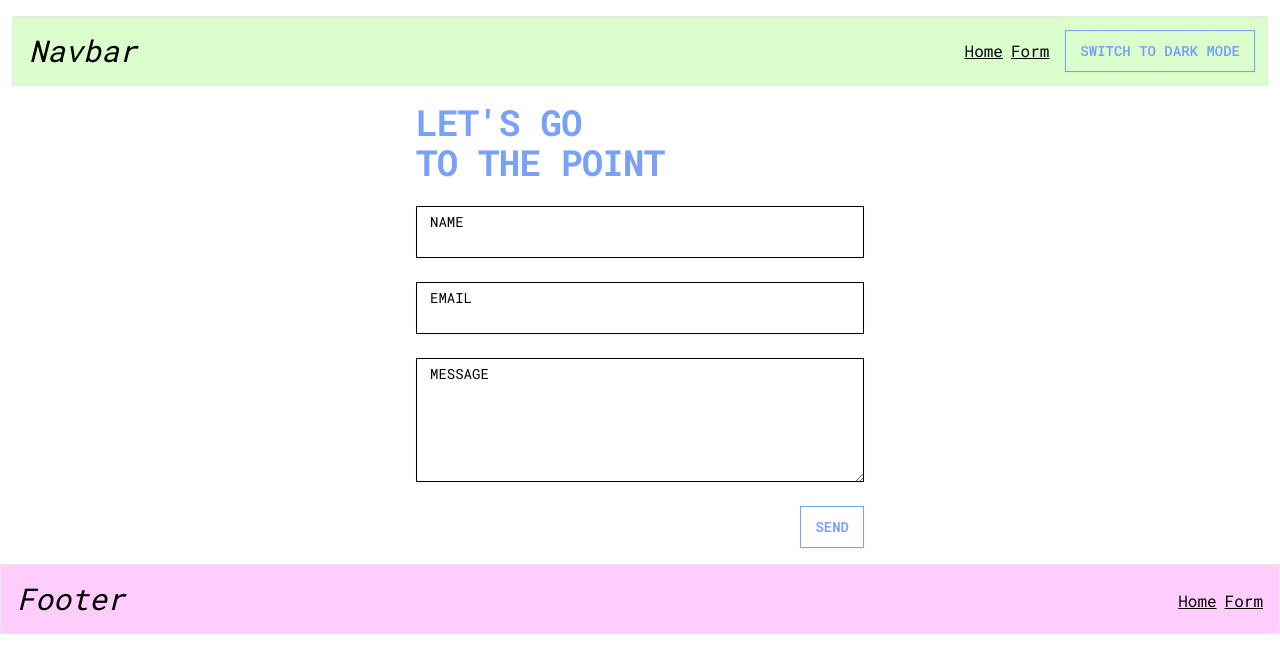
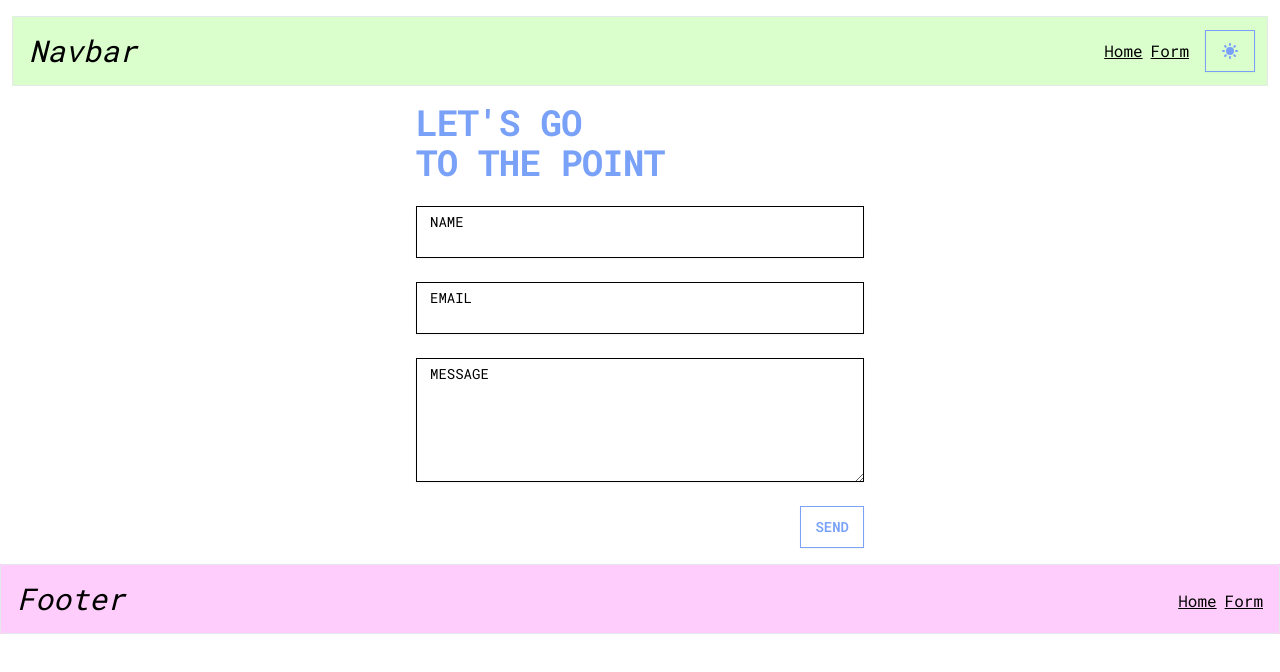
Before and after one commit to lisandrojm/portfolio-start-running, a Next.js app: page /form in a window 1280 px wide. Shown: the top 672 px of the page. Built offline with nearby package versions, Linux system fonts and the light colour scheme.

Commit message:
data-theme-running

```diff
--- a/src/app/_components/Navbar.tsx
+++ b/src/app/_components/Navbar.tsx
@@ -2,8 +2,7 @@
 
 import Link from 'next/link';
 import styles from '@/_styles/_components/Navbar.module.css';
-import ThemeToggle from '@/_components/ThemeToggle';
-
+import ThemeToggle from './ThemeToggle'; // Importa el nuevo componente
 export default function Navbar() {
   return (
     <nav className={`${styles.navbar} m-3`}>
--- a/src/app/_components/ThemeToggle.jsx
+++ /dev/null
@@ -1,24 +0,0 @@
-// components/ThemeToggle.jsx
-'use client';
-
-import { useEffect, useState } from 'react';
-import { Button } from '@/_components/_ui';
-
-const ThemeToggle = () => {
-  const [isDarkMode, setIsDarkMode] = useState(false);
-
-  useEffect(() => {
-    const prefersDarkMode = window.matchMedia('(prefers-color-scheme: dark)').matches;
-    setIsDarkMode(prefersDarkMode);
-  }, []);
-
-  const toggleTheme = () => {
-    const newTheme = isDarkMode ? 'light' : 'dark';
-    document.documentElement.setAttribute('data-theme', newTheme);
-    setIsDarkMode(!isDarkMode);
-  };
-
-  return <Button onClick={toggleTheme}>{isDarkMode ? 'Switch to Light Mode' : 'Switch to Dark Mode'}</Button>;
-};
-
-export default ThemeToggle;
--- /dev/null
+++ b/src/app/_components/ThemeToggle.tsx
@@ -0,0 +1,29 @@
+/* src/app/_components/ThemeToggle.tsx */
+'use client';
+
+import { useState, useEffect } from 'react';
+import { Button } from '@/_components/_ui';
+import { SunIcon, MoonIcon } from '@heroicons/react/solid';
+
+export default function ThemeToggle() {
+  const storedTheme = localStorage.getItem('theme');
+  const initialTheme = storedTheme || (window.matchMedia('(prefers-color-scheme: dark)').matches ? 'dark' : 'light');
+  const [isDarkMode, setIsDarkMode] = useState(initialTheme === 'dark');
+
+  useEffect(() => {
+    if (!document.documentElement.hasAttribute('data-theme')) {
+      document.documentElement.setAttribute('data-theme', initialTheme);
+    }
+  }, [initialTheme]);
+
+  useEffect(() => {
+    document.documentElement.setAttribute('data-theme', isDarkMode ? 'dark' : 'light');
+    localStorage.setItem('theme', isDarkMode ? 'dark' : 'light');
+  }, [isDarkMode]);
+
+  const toggleTheme = () => {
+    setIsDarkMode((prevMode) => !prevMode);
+  };
+
+  return <Button onClick={toggleTheme}>{isDarkMode ? <MoonIcon className="h-5 w-5" /> : <SunIcon className="h-5 w-5" />}</Button>;
+}
--- a/src/app/_components/_ui/Button.tsx
+++ b/src/app/_components/_ui/Button.tsx
@@ -1,12 +1,28 @@
 /* src/app/_components/_ui/Button.tsx */
+
+import React, { useState } from 'react';
 
 interface Props extends React.ButtonHTMLAttributes<HTMLButtonElement> {
   children: React.ReactNode;
 }
 
 export function Button({ children, ...props }: Props) {
+  const [isHovered, setIsHovered] = useState(false);
+
+  const handleMouseDown = () => {
+    setIsHovered(false);
+  };
+
+  const handleMouseEnter = () => {
+    setIsHovered(true);
+  };
+
+  const handleMouseLeave = () => {
+    setIsHovered(false);
+  };
+
   return (
-    <button className="ml-auto block bg-transparent border border-orange px-3.5 py-2.5 text-center text-sm font-semibold text-orange uppercase shadow-sm hover:bg-orange hover:text-black focus-visible:outline focus-visible:outline-2 focus-visible:outline-offset-2 focus-visible:outline-orange" {...props}>
+    <button className={`ml-auto block bg-transparent border border-orange px-3.5 py-2.5 text-center text-sm font-semibold text-orange uppercase shadow-sm ${isHovered ? 'hover:bg-orange hover:text-black' : ''} focus-visible:outline focus-visible:outline-2 focus-visible:outline-offset-2 focus-visible:outline-orange`} onMouseDown={handleMouseDown} onMouseEnter={handleMouseEnter} onMouseLeave={handleMouseLeave} {...props}>
       {children}
     </button>
   );
--- a/src/app/_styles/globals.css
+++ b/src/app/_styles/globals.css
@@ -15,6 +15,7 @@
 @tailwind utilities;
 
 /* Global variables */
+@layer base {
   :root {
     /* Colors */
     --accent-1: #000000;
@@ -59,6 +60,7 @@
     --accent-6: #08c294;
     --accent-7: #15151e;
     --accent-8: #79a1f7;
+  }
 }
 /* Global styles */
 * {
```
Lines whose indentation alone changed are shown as unchanged.
